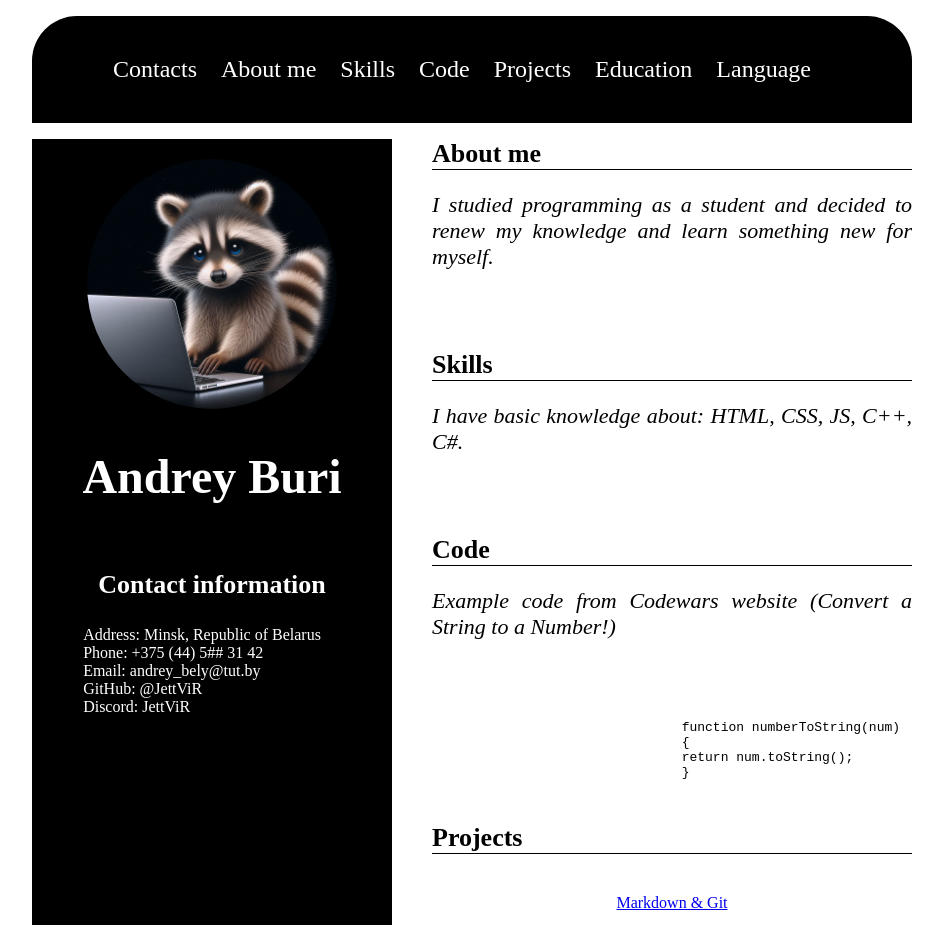
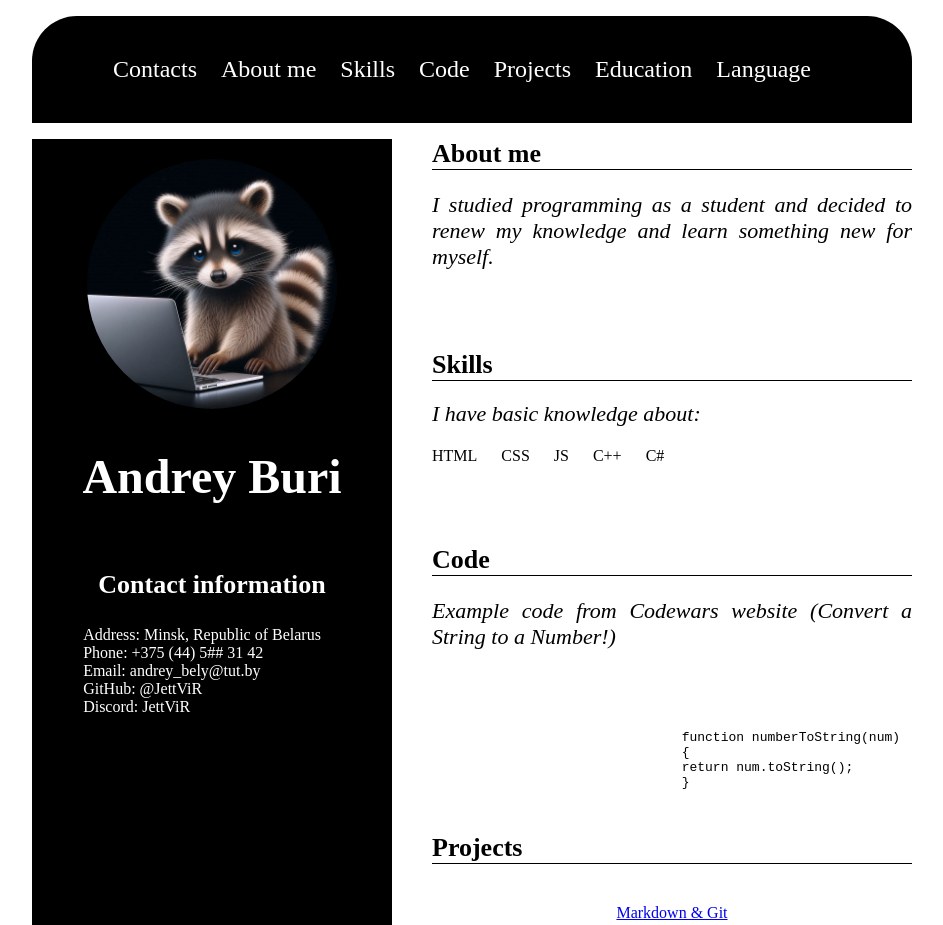
Before and after one commit to JettViR/rsschool-cv, a plain HTML site: page index.html in a window 1280 px wide. Shown: the top 925 px of the page, without its empty margins (168-1111 px from the left). Drawn offline with Linux system fonts and the light colour scheme.

Commit message:
fix: skills and size

```diff
--- a/index.html
+++ b/index.html
@@ -60,7 +60,17 @@
             </div>
             <div class="skills" id="skills">
                 <h2>Skills</h2>
-                    <p>I have basic knowledge about: HTML, CSS, JS, C++, C#. </p>
+                    <p>I have basic knowledge about: </p>
+                    <div>
+                        <ul>
+                            <li class="about"><a>HTML</a></li>
+                            <li class="about"><a>CSS</a></li>
+                            <li class="about"><a>JS</a></li>
+                            <li class="about"><a>C++</a></li>
+                            <li class="about"><a>C#</a></li>
+                        </ul>
+                    </div>
+
             </div>
 
             <div class="codes" id="codes">
--- a/style.css
+++ b/style.css
@@ -3,9 +3,9 @@ scroll-behavior: smooth;
 }
 
 body{
-    min-height :100%;
+    max-width: 1600px;
+    min-height: 100vh;
     margin: 0 auto;
-    padding: 0;
 }
 
 header {
@@ -45,6 +45,21 @@ ul {
     display: flex;
     flex-direction: column;
     text-align: left;
+}
+
+.about {
+    color: black;
+}
+
+.skills p {
+    margin-top: 20px;
+    margin-bottom: 0;
+}
+
+.skills ul {
+    margin-top: 20px;
+    margin-bottom: 80px;
+    padding: 0;
 }
 
 h1 {
```
